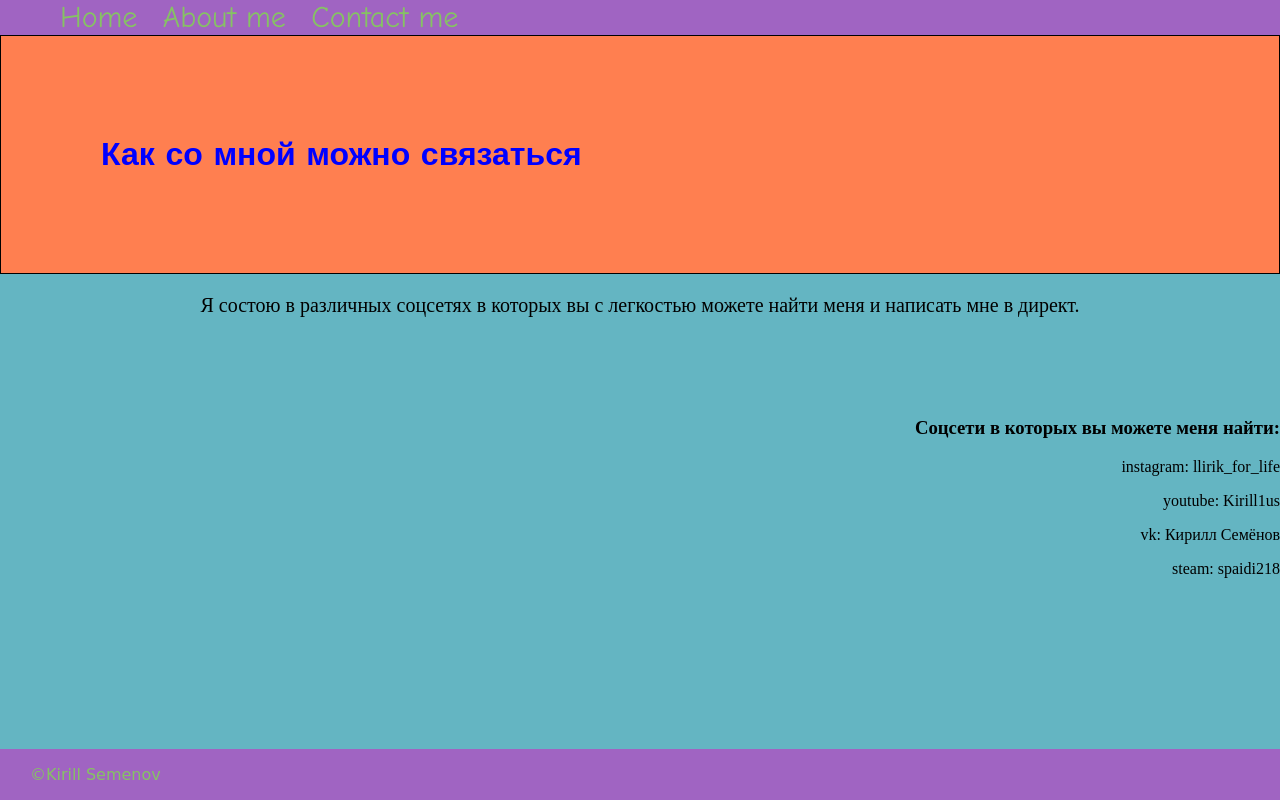
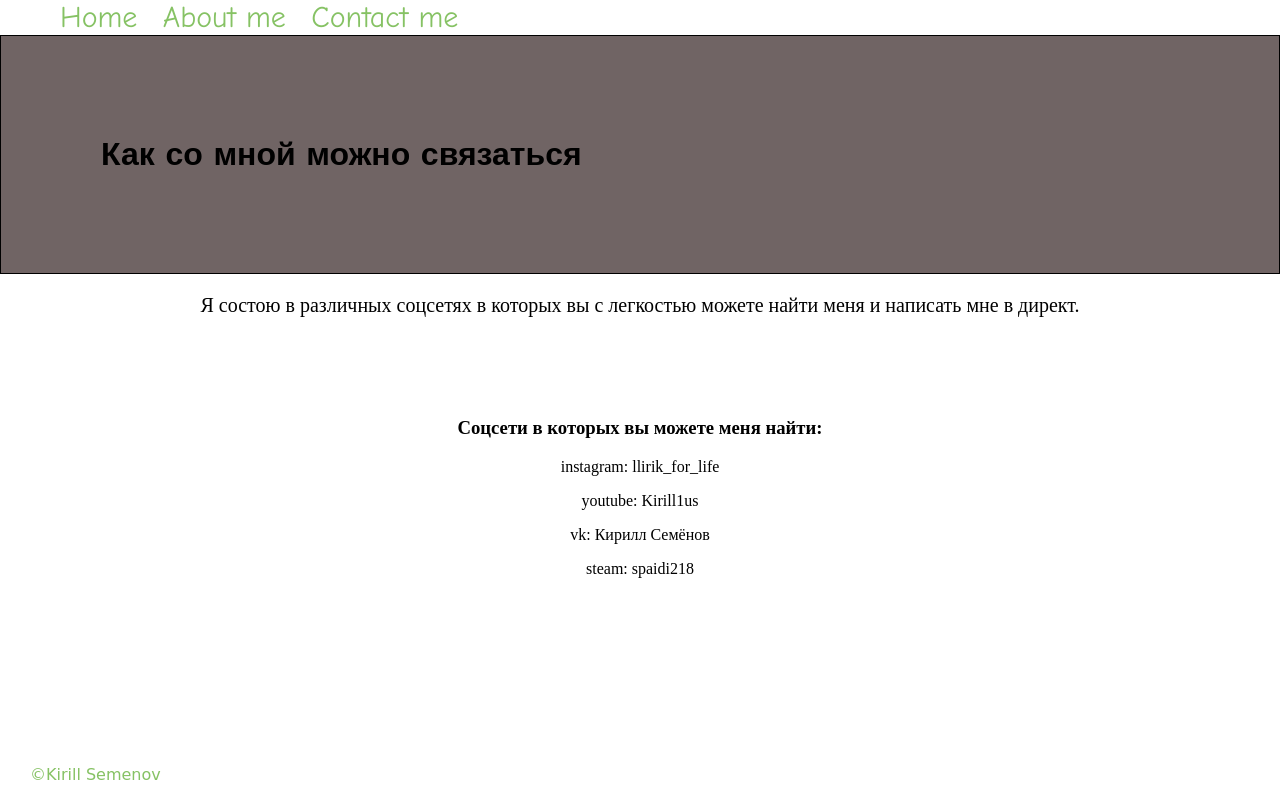
Before and after one commit to Kirillhacker/Kirillhacker.github.io, a plain HTML site: page contactme.html in a window 1280 px wide. Drawn offline with Linux system fonts and the light colour scheme; a web font is replaced by a local one.

Commit message:
Color changed

```diff
--- a/contactme.html
+++ b/contactme.html
@@ -4,7 +4,7 @@
     <meta charset="UTF-8" />
     <meta name="viewport" content="width=device-width, initial-scale=1.0" />
     <title>Contact me</title>
-    <link rel="stylesheet" type="text/css" href="css/main.css" />
+    <link rel="stylesheet" type="text/css" href="css/contactme.css" />
     <link
       rel="stylesheet"
       href="https://fonts.googleapis.com/css?family=Sofia"
@@ -34,11 +34,11 @@
     </div>
 
     <aside>
-      <h3 align="right">Соцсети в которых вы можете меня найти:</h3>
-      <p align="right">instagram: llirik_for_life</p>
-      <p align="right">youtube: Kirill1us</p>
-      <p align="right">vk: Кирилл Семёнов</p>
-      <p align="right">steam: spaidi218</p>
+      <h3>Соцсети в которых вы можете меня найти:</h3>
+      <p>instagram: llirik_for_life</p>
+      <p>youtube: Kirill1us</p>
+      <p>vk: Кирилл Семёнов</p>
+      <p>steam: spaidi218</p>
     </aside>
     <footer>
       <p>&copy;Kirill Semenov</p>
--- a/css/contactme.css
+++ b/css/contactme.css
@@ -1,23 +1,22 @@
 html,
 body {
-  background-color: #64b5c2; /*цвет монитора */
+  background-color: #ffffff; /*цвет монитора */
   margin: 0;
   padding: 0;
 }
 ul#navigation li {
   display: inline;
-  padding: 20px;
-  margin: 20px;
 }
 h1#test {
-  color: blue;
-  background: coral;
+  color: black;
+  background: #706464;
   border: 1px solid black;
   padding: 100px;
   font-family: "Arial Black", Gadget, sans-serif;
+  margin: 0px;
 }
 nav {
-  background: #a064c2;
+  background: #ffffff;
   font-family: "Comic Sans MS", cursive, sans-serif;
 }
 nav a {
@@ -27,7 +26,27 @@ nav a {
   margin-left: 20px;
 }
 footer {
-  background-color: #a064c2;
+  background-color: #ffffff;
   color: #86c264;
   font-family: Bradley Hand, cursive;
+  position: absolute;
+  left: 0;
+  bottom: 0;
+  width: 100%;
+  overflow: hidden;
 }
+.content p {
+  font-size: 20px;
+  text-align: center;
+}
+ul {
+  margin: 0px;
+}
+footer p {
+  padding-left: 30px;
+}
+aside {
+  justify-content: center;
+  text-align: center;
+  margin-top: 100px;
+}
--- /dev/null
+++ b/css/index.css
@@ -0,0 +1,52 @@
+html,
+body {
+  background-color: #ffffff; /*цвет монитора */
+  margin: 0;
+  padding: 0;
+}
+ul#navigation li {
+  display: inline;
+}
+h1#test {
+  color: black;
+  background: #706464;
+  border: 1px solid black;
+  padding: 100px;
+  font-family: "Arial Black", Gadget, sans-serif;
+  margin: 0px;
+}
+nav {
+  background: #ffffff;
+  font-family: "Comic Sans MS", cursive, sans-serif;
+}
+nav a {
+  color: #86c264;
+  text-decoration: none;
+  font-size: 30px;
+  margin-left: 20px;
+}
+footer {
+  background-color: #ffffff;
+  color: #86c264;
+  font-family: Bradley Hand, cursive;
+  position: absolute;
+  left: 0;
+  bottom: 0;
+  width: 100%;
+  overflow: hidden;
+}
+.content p {
+  font-size: 20px;
+  text-align: center;
+}
+ul {
+  margin: 0px;
+}
+footer p {
+  padding-left: 30px;
+}
+aside {
+  justify-content: center;
+  text-align: center;
+  margin-top: 100px;
+}
```
Also changed, not shown: aboutme.html (+6 -6 lines), index.html (+1 -1 lines).
